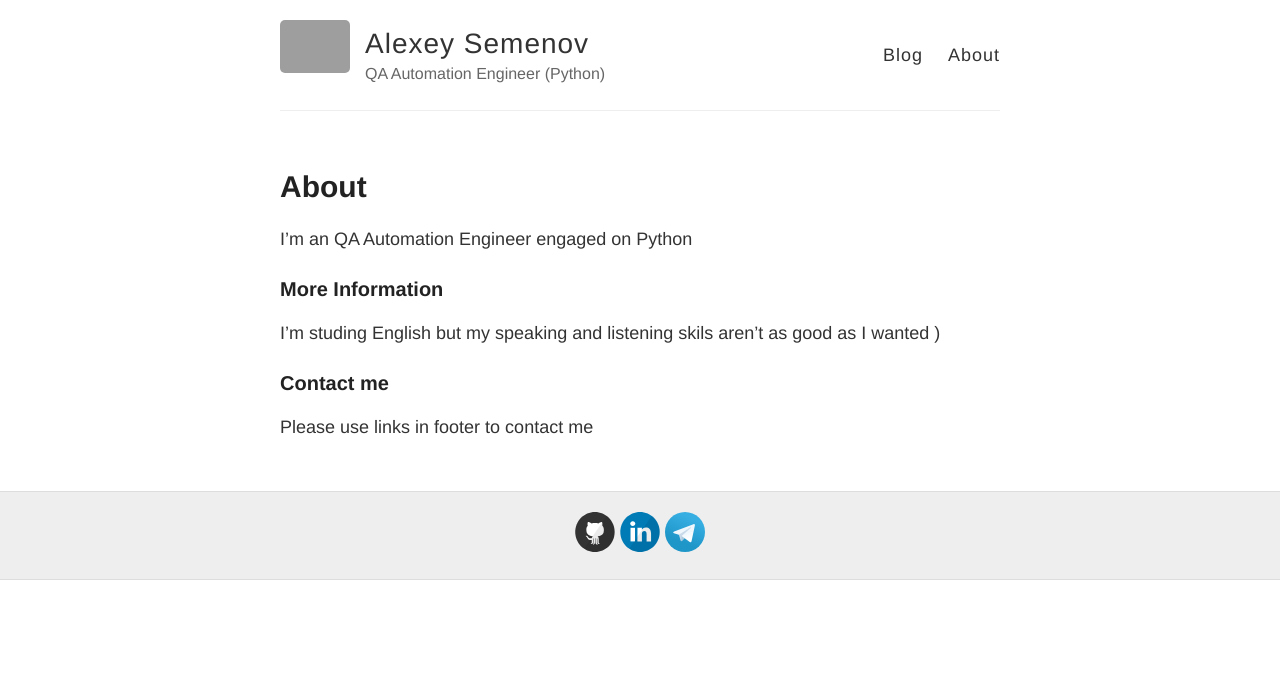
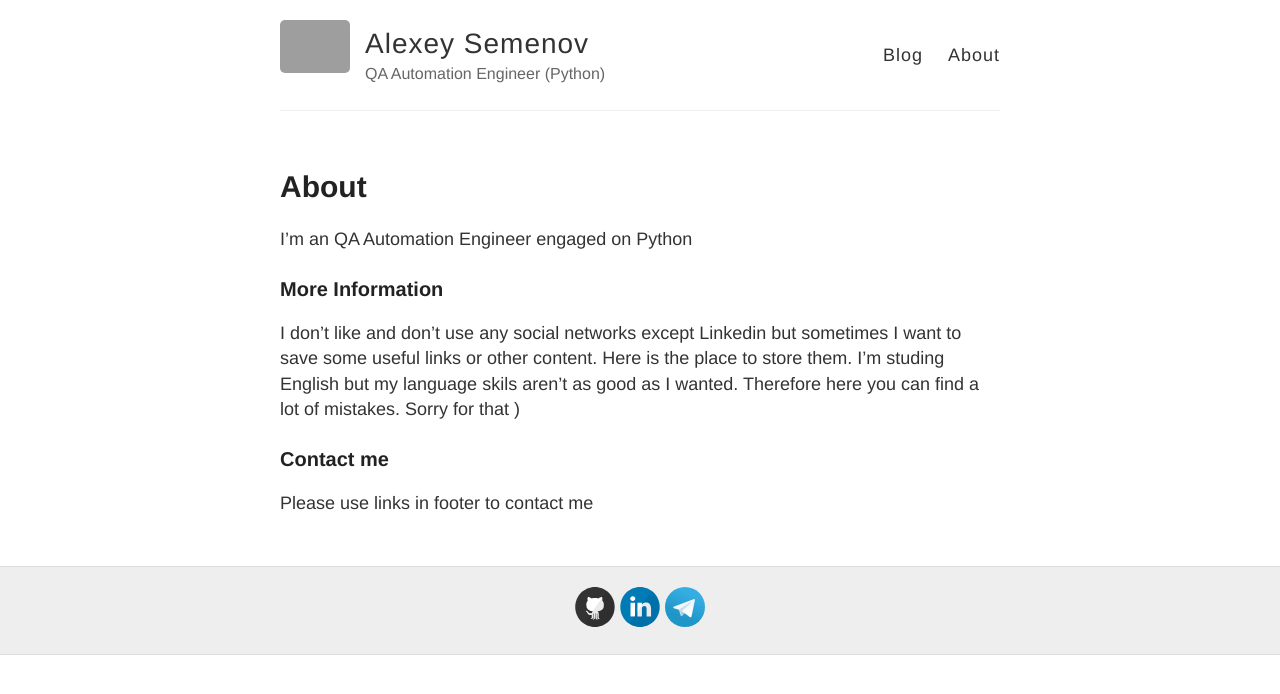
Before and after one commit to acqa/acqa.github.io, a Jekyll site: the page built from about.md, in a window 1280 px wide. Shown: the top 694 px of the page. Built offline with Jekyll 4.4.1, drawn with Linux system fonts in a browser that asks for light colours; grey boxes are pictures that could not be loaded.

Commit message:
Update about.md

```diff
--- a/about.md
+++ b/about.md
@@ -8,7 +8,8 @@ I'm an QA Automation Engineer engaged on Python
 
 ### More Information
 
-I'm studing English but my speaking and listening skils aren't as good as I wanted )
+I don't like and don't use any social networks except Linkedin but sometimes I want to save some useful links or other content. Here is the place to store them.
+I'm studing English but my language skils aren't as good as I wanted. Therefore here you can find a lot of mistakes. Sorry for that )
 
 ### Contact me
 
```
